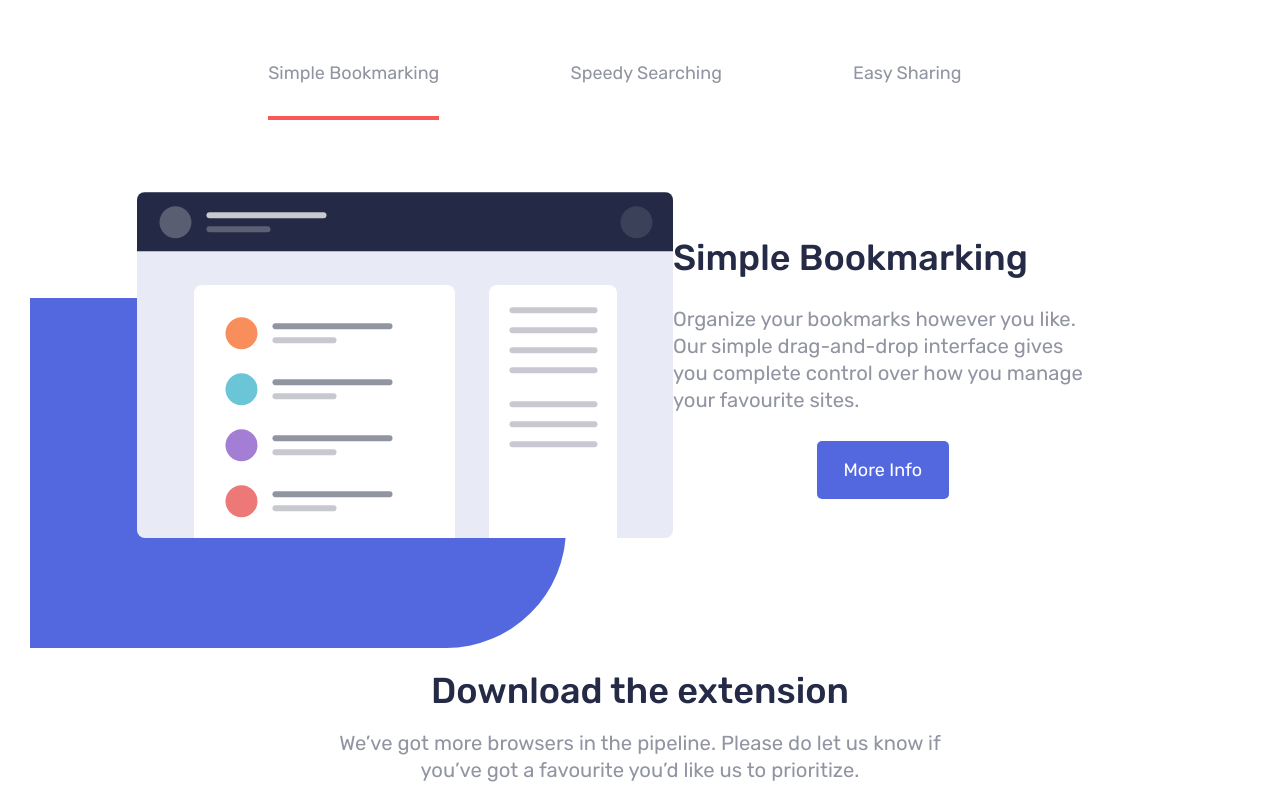
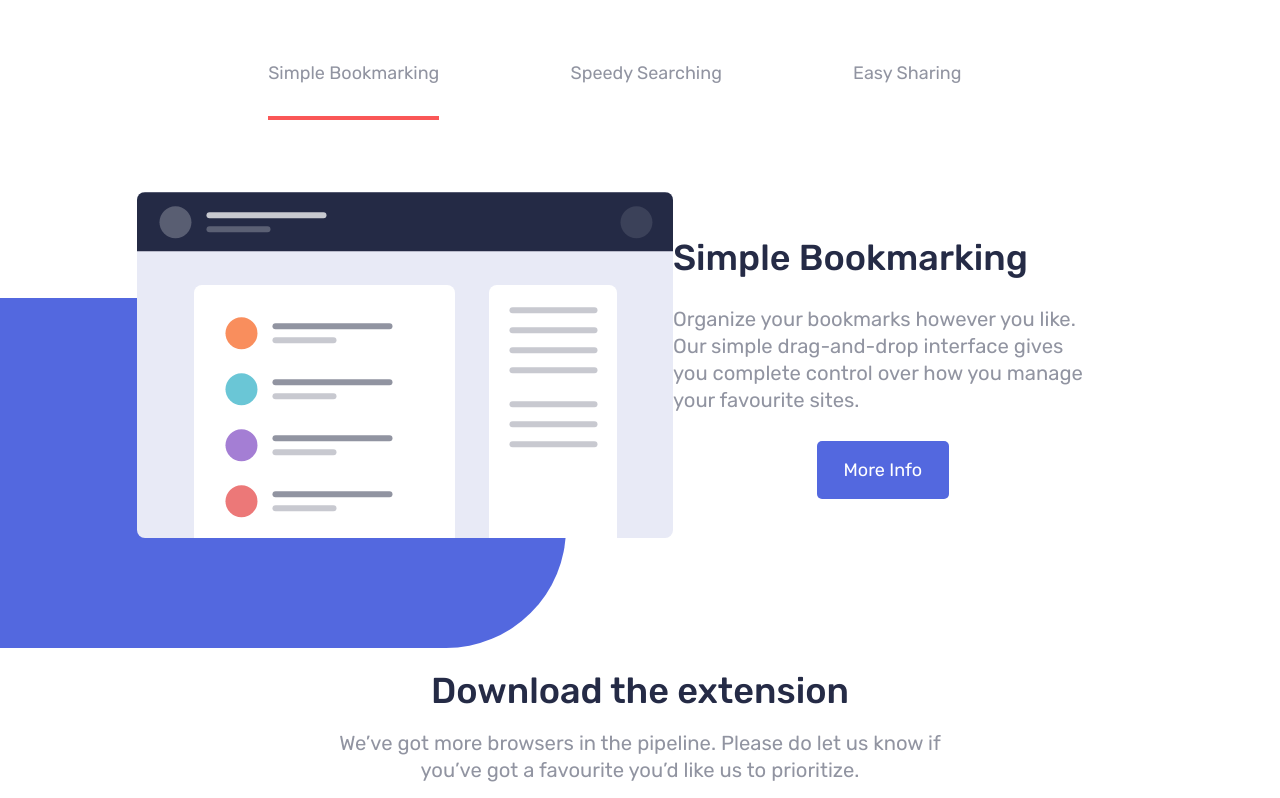
Before and after one commit to kaya70875/bookmark-landing-page-react, a React (Vite) app in the folder bookmark-landing-page/: page / in a window 1280 px wide. Shown: the part 978-1776 px from the top of the page. Built offline with nearby package versions, Linux system fonts and the light colour scheme.

Commit message:
fix illustraion fix

```diff
--- a/bookmark-landing-page/src/App.scss
+++ b/bookmark-landing-page/src/App.scss
@@ -72,8 +72,9 @@ ul {
     border-bottom-left-radius: 120px;
 
     &--reverse {
-      left: -20%;
+      left: -40%;
       bottom: -30%;
+      width: 120%;
       border-bottom-left-radius: 0;
       border-bottom-right-radius: 120px;
     }
```
